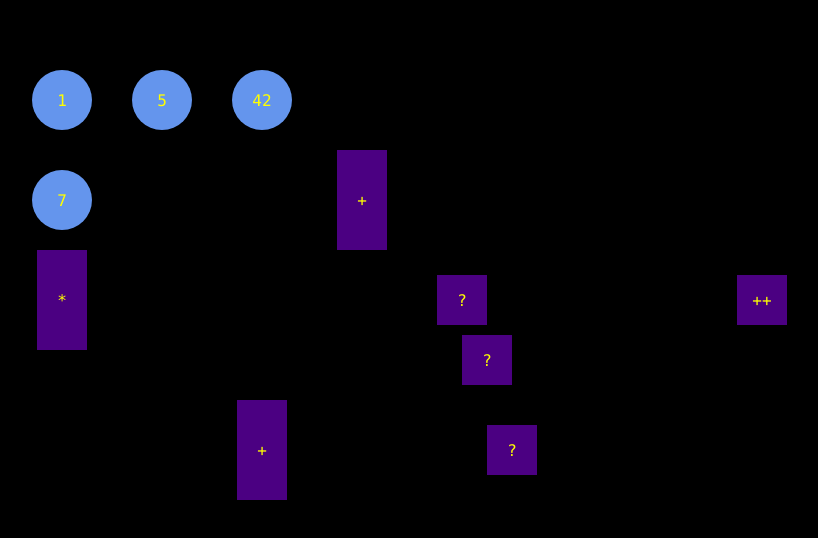
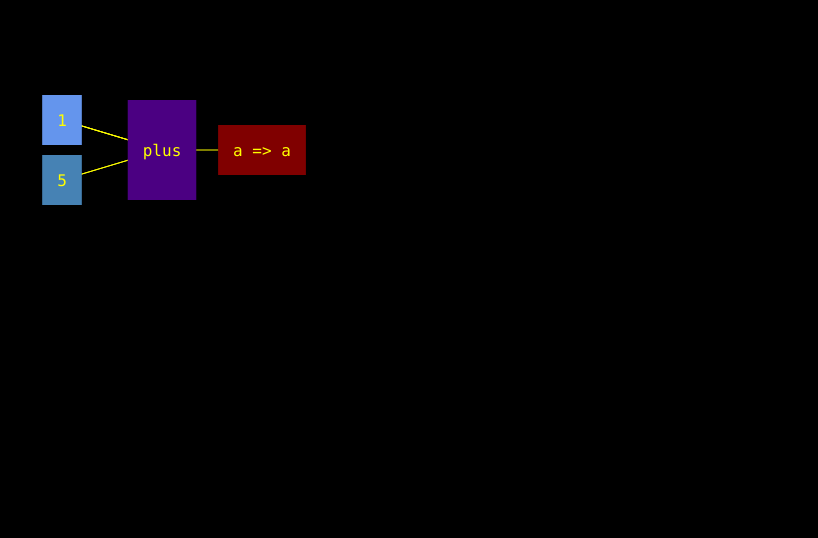
Before and after one commit to alexwarth/dm2, a plain HTML site: page calc2.html in a window 1280 px wide. Shown: the whole page, without its empty margins (38-856 px from the left). Drawn offline with Linux system fonts and the light colour scheme.

Commit message:
improvements to calc2

```diff
--- a/calc2.html
+++ b/calc2.html
@@ -10,40 +10,58 @@
 
 debug = false;
 
-class Num extends Circle {
-  constructor(x, y, value) {
-    super(x, y, 30, 'cornflowerblue');
-    this.value = value;
+class CalcObj extends Rectangle {
+  constructor(x, y, color, optInput) {
+    super(x, y, 50, 50, color);
+    this.operands = [];
+    this.acceptInput(optInput !== undefined ? optInput : '() => {}');
   }
 
-  drawOn(ctxt, options) {
-    super.drawOn(ctxt, options);
-    ctxt.font = '12pt Monaco';
-    ctxt.fillStyle = 'yellow';
-    const text = '' + this.value;
-    const x = this.x - ctxt.measureText(text).width / 2;
-    const y = this.y + 6;
-    ctxt.fillText(text, x, y);
+  acceptInput(str) {
+    const parts = /([a-zA-Z0-9_]+):(.*)/.exec(str);
+    if (parts === null) {
+      this.setValueFnFromString(str);
+      this.labelStr = str;
+    } else {
+      this.setValueFnFromString(parts[2]);
+      this.setLabelFromString(parts[1]);
+    }
   }
-}
 
-class Op extends Rectangle {
-  constructor(x, y, minArity, maxArity) {
-    super(x, y, 50, 50 * minArity, 'indigo');
-    this.minArity = minArity;
-    this.maxArity = maxArity || minArity;
-    this.operands = [];
+  setValueFnFromString(str) {
+    return this.setValueFn(eval(str));
+  }
+
+  setValueFn(fn) {
+    if (typeof fn !== 'function') {
+      const val = fn;
+      fn = () => val;
+    }
+    this.valueFn = fn;
+    let argNames = fn.toString().split('=>')[0].replace(/[\(\)\ ]/g, '').split(',');
+    if (argNames.length === 1 && argNames[0].length === 0) {
+      argNames = [];
+    }
+    const hasRestArg = argNames.length > 0 && argNames[argNames.length - 1].startsWith('...');
+    this.minArity = Math.max(0, hasRestArg ? argNames.length - 1 : argNames.length);
+    this.maxArity = hasRestArg ? Infinity : this.minArity;
+  }
+
+  setLabelFromString(str) {
+    try {
+      const fn = eval(str);
+      if (typeof fn === 'function') {
+        this.labelFn = fn;
+      }
+    } catch (e) {}
+    this.labelStr = str;
   }
 
   get label() {
-    throw new Error('subclass responsibility');
+    return this.labelFn ? this.labelFn(this.value) : this.labelStr;
   }
 
-  eval(...args) {
-    throw new Error('subclass responsibility');
-  }
-
-  async step(t) {
+  async step() {
     this.value = undefined;
     const responses = await this.to.left(200).upTo(this.maxArity).send('ping');
     this.operands = responses.map(response => response.receiver);
@@ -51,9 +69,13 @@ class Op extends Rectangle {
       const values = this.operands.map(operand => operand.value);
       this.value = values.some(value => value === undefined) ?
           undefined :
-          this.eval(...values);
+          this.valueFn(...values);
     }
-    this.height = Math.max(50 * this.minArity, this.operands.length * 50);
+
+    const label = this.label;
+    ctxt.font = '12pt Monaco';
+    this.width = 30 + ctxt.measureText(label).width;
+    this.height = Math.max(50 * Math.max(this.minArity, 1), this.operands.length * 50);
   }
 
   drawUnderOn(ctxt, options) {
@@ -76,74 +98,11 @@ class Op extends Rectangle {
   }
 }
 
-class PassThrough extends Op {
-  constructor(x, y) {
-    super(x, y, 1);
-  }
-
-  eval(a) {
-    return a;
-  }
-
-  get label() {
-    return this.value === undefined ? '?' : this.value;
-  }
-}
-
-class MAdd extends Op {
-  constructor(x, y) {
-    super(x, y, 1, Infinity);
-  }
-
-  eval(...args) {
-    return args.reduce((a, b) => a + b, 0);
-  }
-
-  get label() {
-    return '++';
-  }
-}
-
-class Add extends Op {
-  constructor(x, y) {
-    super(x, y, 2);
-  }
-
-  eval(a, b) {
-    return a + b;
-  }
-
-  get label() {
-    return '+';
-  }
-}
-
-class Mul extends Op {
-  constructor(x, y) {
-    super(x, y, 2);
-  }
-
-  eval(a, b) {
-    return a * b;
-  }
-
-  get label() {
-    return '*';
-  }
-}
-
 objects = [
-  new Num(100, 100, 1),
-  new Num(200, 100, 5),
-  new Num(300, 100, 42),
-  new Num(100, 200, 7),
-  new Add(400, 200),
-  new Add(300, 450),
-  new Mul(100, 300),
-  new PassThrough(500, 300),
-  new PassThrough(525, 360),
-  new PassThrough(550, 450),
-  new MAdd(800, 300)
+  new CalcObj(100, 120, 'cornflowerblue', '1'),
+  new CalcObj(100, 180, 'steelblue', '5'),
+  new CalcObj(200, 150, 'indigo', 'plus: (a, b) => a + b'),
+  new CalcObj(300, 150, 'maroon', 'a => a')
 ];
 
     </script>
```
